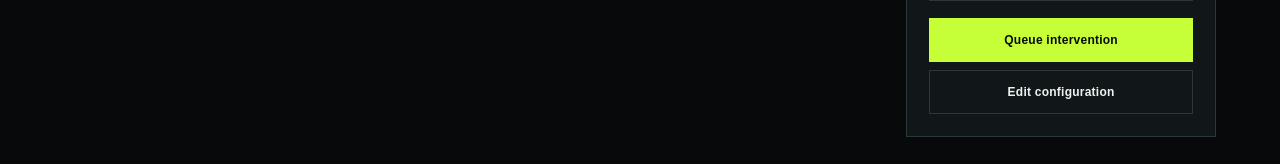
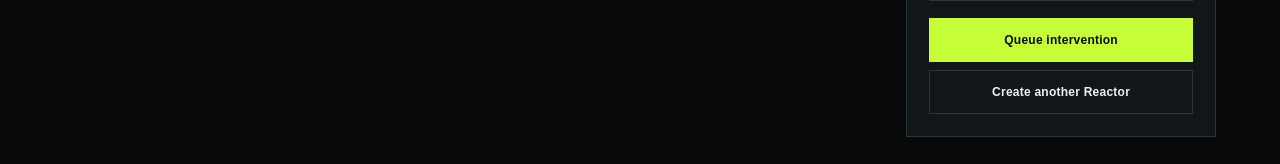
Before and after one commit to Zoqvera/AIR, a Next.js app: page /reactors/demo in a window 1280 px wide. Shown: the part 1026-1190 px from the top of the page. Built offline with nearby package versions, Linux system fonts and the light colour scheme.

Commit message:
Clarify prototype restart action

```diff
--- a/src/components/demo-reactor-client.tsx
+++ b/src/components/demo-reactor-client.tsx
@@ -139,7 +139,7 @@ export default function DemoReactorClient() {
           <p>Queue a condition change. In the real engine, the next tick will incorporate it into the audit trail and world state.</p>
           <textarea value={intervention} placeholder="Describe an intervention…" onChange={(event) => setIntervention(event.target.value)} disabled={status === "TERMINATED"} />
           <button className="primary button-reset" onClick={applyIntervention} disabled={status === "TERMINATED"}>Queue intervention</button>
-          <Link className="secondary live-edit-link" href="/create">Edit configuration</Link>
+          <Link className="secondary live-edit-link" href="/create">Create another Reactor</Link>
         </aside>
       </div>
     </main>
```
